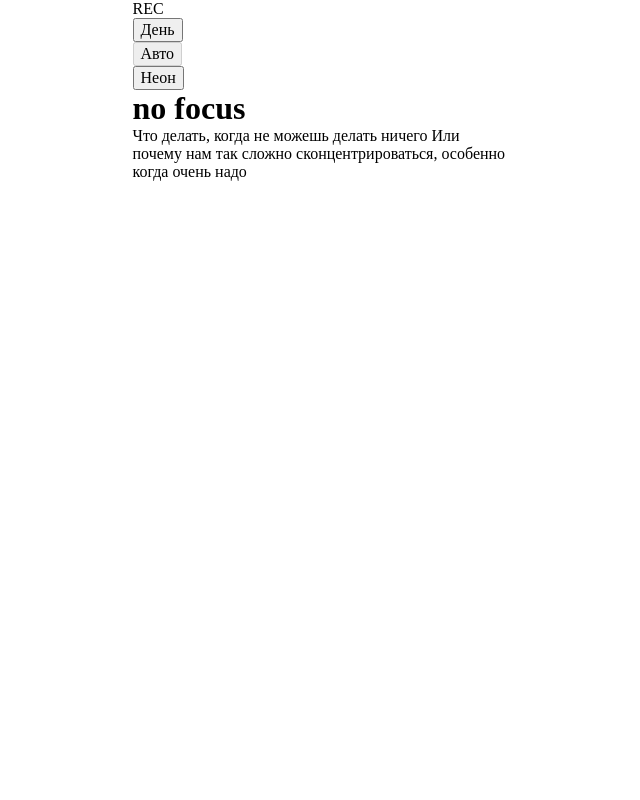
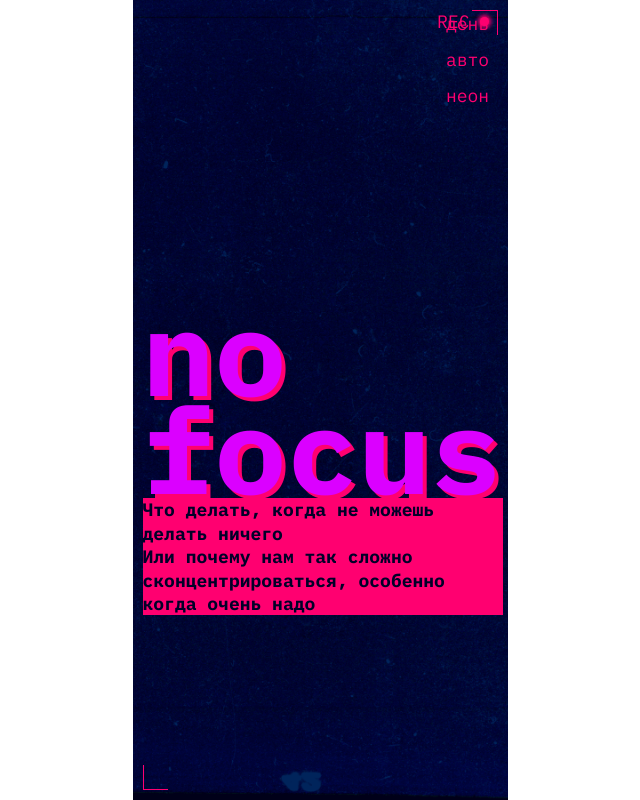
Before and after one commit to giga-rus/slozhno-sosredotochitsya, a website: page index.html in a window 1280 px wide. Shown: the whole page, without its empty margins (320-960 px from the left). Drawn offline with Linux system fonts and the light colour scheme.

Commit message:
Почти доделан header, осталось разобраться с переключателем и гридом

```diff
--- a/index.html
+++ b/index.html
@@ -17,7 +17,7 @@
   </head>
   <body class="page">
     <header class="header decorated-zone">
-      <span class="header__lamp">rec</span>
+      <span class="header__lamp" aria-hidden="true">rec</span>
       <nav class="header__theme-menu">
         <ul class="header__theme-menu-list">
           <li class="header__theme-menu-item">
@@ -45,7 +45,7 @@
         </ul>
       </nav>
       <h1 class="header__title">no focus</h1>
-      <p class="header__text">Что делать, когда не можешь делать ничего
+      <p class="header__text title-decor">Что делать, когда не можешь делать ничего<br>
         Или почему нам так сложно сконцентрироваться, особенно когда очень надо</p>
     </header>
     <script src="./scripts/script.js"></script>
--- a/styles/dark.css
+++ b/styles/dark.css
@@ -4,13 +4,10 @@
   переключая тему
 */
 
-:root {
-  --accent-color: #ff0070;
-}
-
 .page.theme_dark {
   /* сохраните этот селектор в приведённом виде.
     Так стили написанные ниже будут иметь больший вес,
     чем стили в медиазапросе предпочтений пользователя
   */
+  --accent-color: #FF0070;
 }
--- a/styles/light.css
+++ b/styles/light.css
@@ -4,13 +4,10 @@
   переключая тему
 */
 
-:root {
-  --accent-color: #ff8dcb;
-}
-
 .page.theme_light {
   /* сохраните этот селектор в приведённом виде.
     Так стили написанные ниже будут иметь больший вес,
     чем стили в медиазапросе предпочтений пользователя
   */
+  --accent-color: #FF8DCB;
 }
--- a/styles/style.css
+++ b/styles/style.css
@@ -5,8 +5,125 @@
   inline-size: 375px;
   block-size: 100%;
   margin: auto;
+  font-family: var(--font-family);
+}
+
+.header {
+  position: relative;
+  display: grid;
+  grid-template-rows: 1fr min-content 1fr;
+  block-size: 100vh;
+  min-block-size: 668px;
+  background-image: var(--background-image);
+  background-repeat: no-repeat;
+  background-position: center;
+  background-size: cover;
+  background-attachment: fixed;
+  padding: 10px;
 }
 
 .header__lamp {
+  position: absolute;
+  top: 10px;
+  right: 19px;
   text-transform: uppercase;
+  display: flex;
+  justify-content: center;
+  align-items: center;
+  gap: 10px;
+  color: var(--accent-color);
+  font-size: 18px;
+  font-weight: 400;
 }
+
+.header__lamp::after {
+  content: "";
+  width: 9px;
+  height: 9px;
+  border-radius: 50%;
+  background-color: var(--accent-color);
+  box-shadow: 0 0 4px 2px var(--accent-color);
+}
+
+.decorated-zone::before {
+  content: "";
+  position: absolute;
+  top: 10px;
+  right: 10px;
+  inline-size: 25.04px;
+  block-size: 25px;
+  border-inline-end: 1px solid var(--accent-color);
+  border-block-start: 1px solid var(--accent-color);
+}
+
+.decorated-zone::after {
+  content: "";
+  position: absolute;
+  bottom: 10px;
+  left: 10px;
+  inline-size: 25.04px;
+  block-size: 25px;
+  border-inline-start: 1px solid var(--accent-color);
+  border-block-end: 1px solid var(--accent-color);
+}
+
+.header__theme-menu {
+  height: max-content;
+}
+
+.header__theme-menu-list {
+  display: flex;
+  flex-direction: column;
+  gap: 10px;
+  align-items: flex-end;
+}
+
+.header__theme-menu-button {
+  inline-size: 70px;
+  block-size: 26px;
+  color: var(--accent-color);
+  border: none;
+  background-color: transparent;
+  cursor: pointer;
+  text-transform: lowercase;
+  font-size: 18px;
+  font-weight: 400;
+  text-align: center;
+}
+
+.header__theme-menu-button:hover {
+  border: 1px solid #FF007066;
+}
+
+.header__theme-menu-button:focus {
+  outline: none;
+}
+
+.header__theme-menu-button:focus-visible {
+  border-block-end: 1px solid var(--navigation-text-color);
+}
+
+.header__theme-menu-button_active {
+  border: 1px solid var(--navigation-text-color);
+  pointer-events: none;
+}
+
+.header__title {
+  color: var(--title-color);
+  text-shadow: 4px 4px 0 var(--accent-color);
+  font-weight: 700;
+  font-size: var(--font-size-mobile);
+  line-height: 82.5%;
+}
+
+.header__text {
+  height: max-content;
+  font-size: 18px;
+  line-height: 23.4px;
+  font-weight: 700;
+  color: var(--text-color);
+}
+
+.title-decor {
+  background-color: var(--accent-color);
+}
--- a/styles/variables.css
+++ b/styles/variables.css
@@ -4,5 +4,11 @@
 */
 
 :root {
-  --accent-color: #ff0070;
+  --accent-color: #FF0070;
+  --title-color: #DB00FF;
+  --text-color: #000028;
+  --font-family: 'IBM Plex Mono', sans-serif;
+  --font-size-mobile: clamp(7.25rem, 7.0115rem + 1.0178vw, 7.5rem);
+  --font-size-desktop: clamp(7.5rem, 0.5625rem + 14.4531vw, 9.8125rem);
+  --background-image: url(../images/cover-image-dark.png);
 }
```
